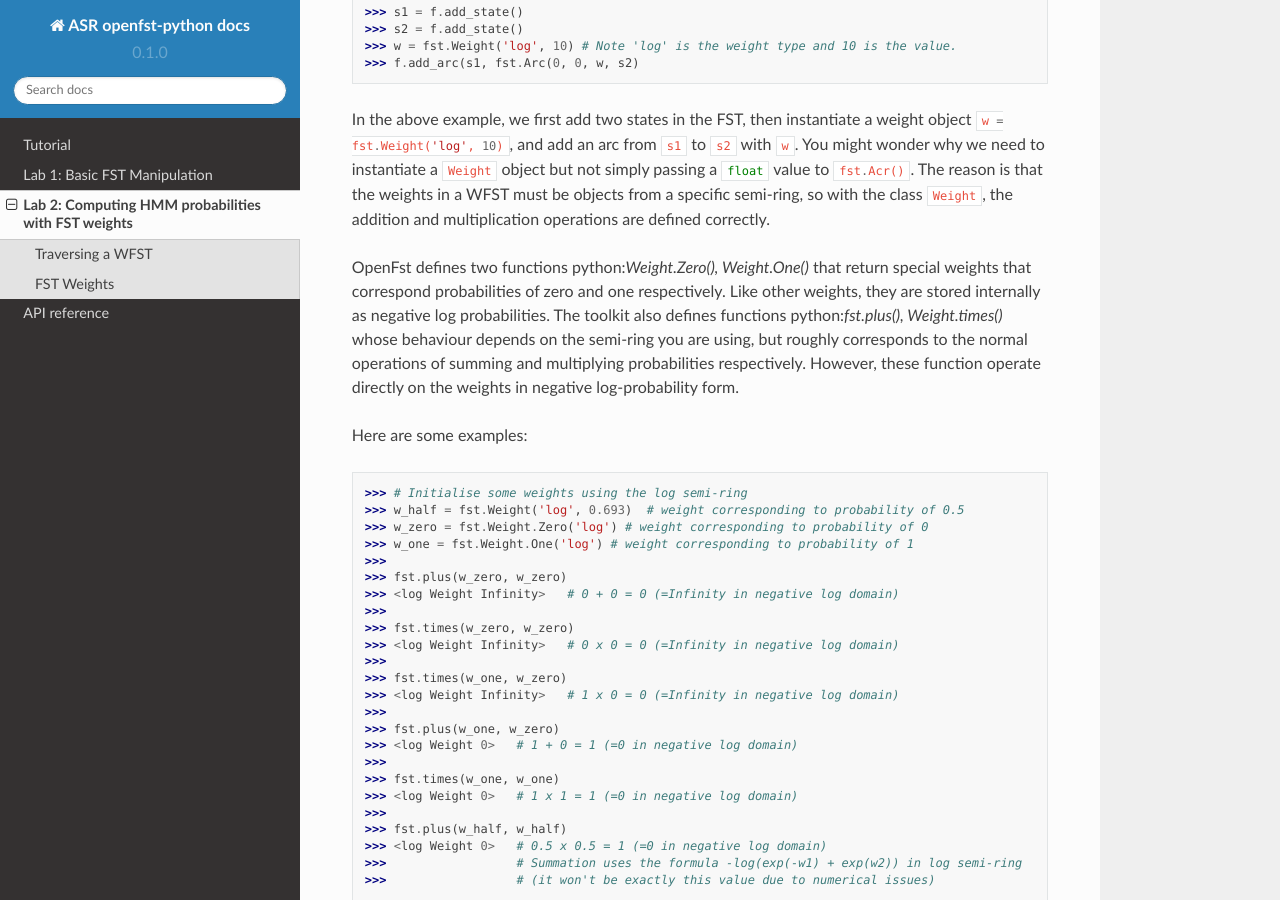
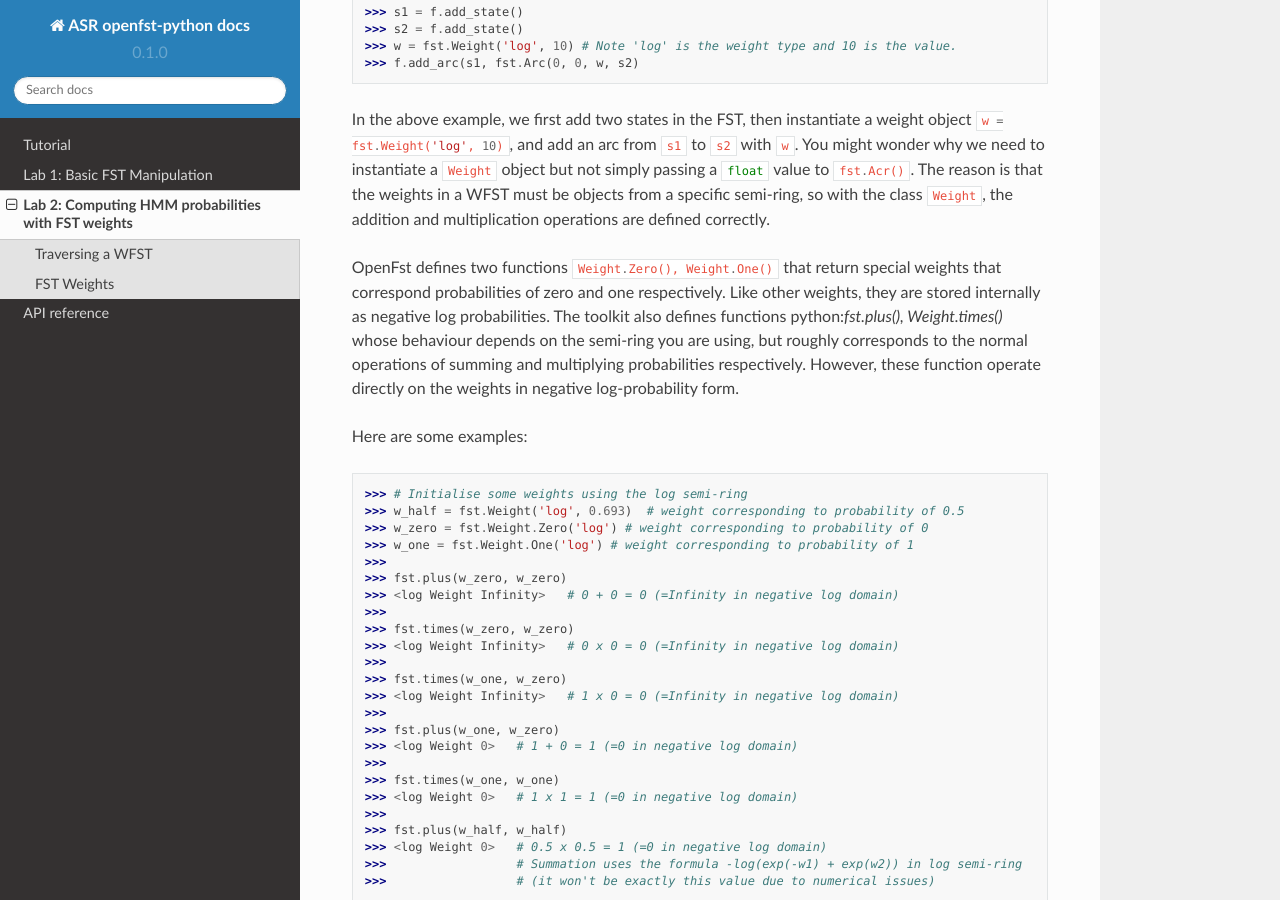
Before and after one commit to ZhaoZeyu1995/openfst-python-documentation, a Sphinx documentation site: the page built from docs/source/lab2.rst, in a window 1280 px wide and 900 px high, scrolled down 1775 px. Built offline with Sphinx 7.4.7 and the Read the Docs theme 2.0.0, drawn with Linux system fonts in a browser that asks for light colours.

Commit message:
Update lab2.rst

```diff
--- a/docs/source/lab2.rst
+++ b/docs/source/lab2.rst
@@ -66,7 +66,7 @@ In the above example, we first add two states in the FST, then instantiate a wei
 You might wonder why we need to instantiate a :python:`Weight` object but not simply passing a :python:`float` value to :python:`fst.Acr()`.
 The reason is that the weights in a WFST must be objects from a specific semi-ring, so with the class :python:`Weight`, the addition and multiplication operations are defined correctly.
 
-OpenFst defines two functions python:`Weight.Zero(), Weight.One()` that return special weights that correspond probabilities of zero and one respectively.  Like other weights, they are stored internally as negative log probabilities.  The toolkit also defines functions python:`fst.plus(), Weight.times()` whose behaviour depends on the semi-ring you are using, but roughly corresponds to the normal operations of summing and multiplying probabilities respectively.  However, these function operate directly on the weights in negative log-probability form.
+OpenFst defines two functions :python:`Weight.Zero(), Weight.One()` that return special weights that correspond probabilities of zero and one respectively.  Like other weights, they are stored internally as negative log probabilities.  The toolkit also defines functions python:`fst.plus(), Weight.times()` whose behaviour depends on the semi-ring you are using, but roughly corresponds to the normal operations of summing and multiplying probabilities respectively.  However, these function operate directly on the weights in negative log-probability form.
 
 Here are some examples:
 
```
